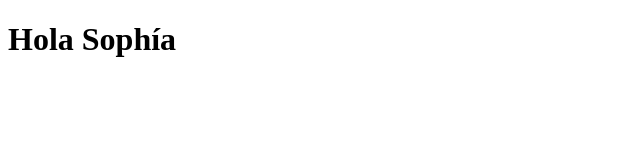
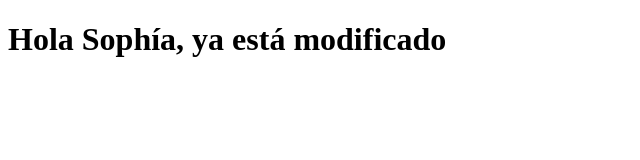
Before and after one commit to sophia-gt/sophia-gt.github.io, a plain HTML site: page index.html in a window 1280 px wide. Shown: the whole page, without its empty margins (0-640 px from the left). Drawn offline with Linux system fonts and the light colour scheme.

Commit message:
Prueba commit

```diff
--- a/index.html
+++ b/index.html
@@ -6,6 +6,6 @@
     <title>Sophía</title>
 </head>
 <body>
-    <h1>Hola Sophía</h1>
+    <h1>Hola Sophía, ya está modificado</h1>
 </body>
 </html>
```
